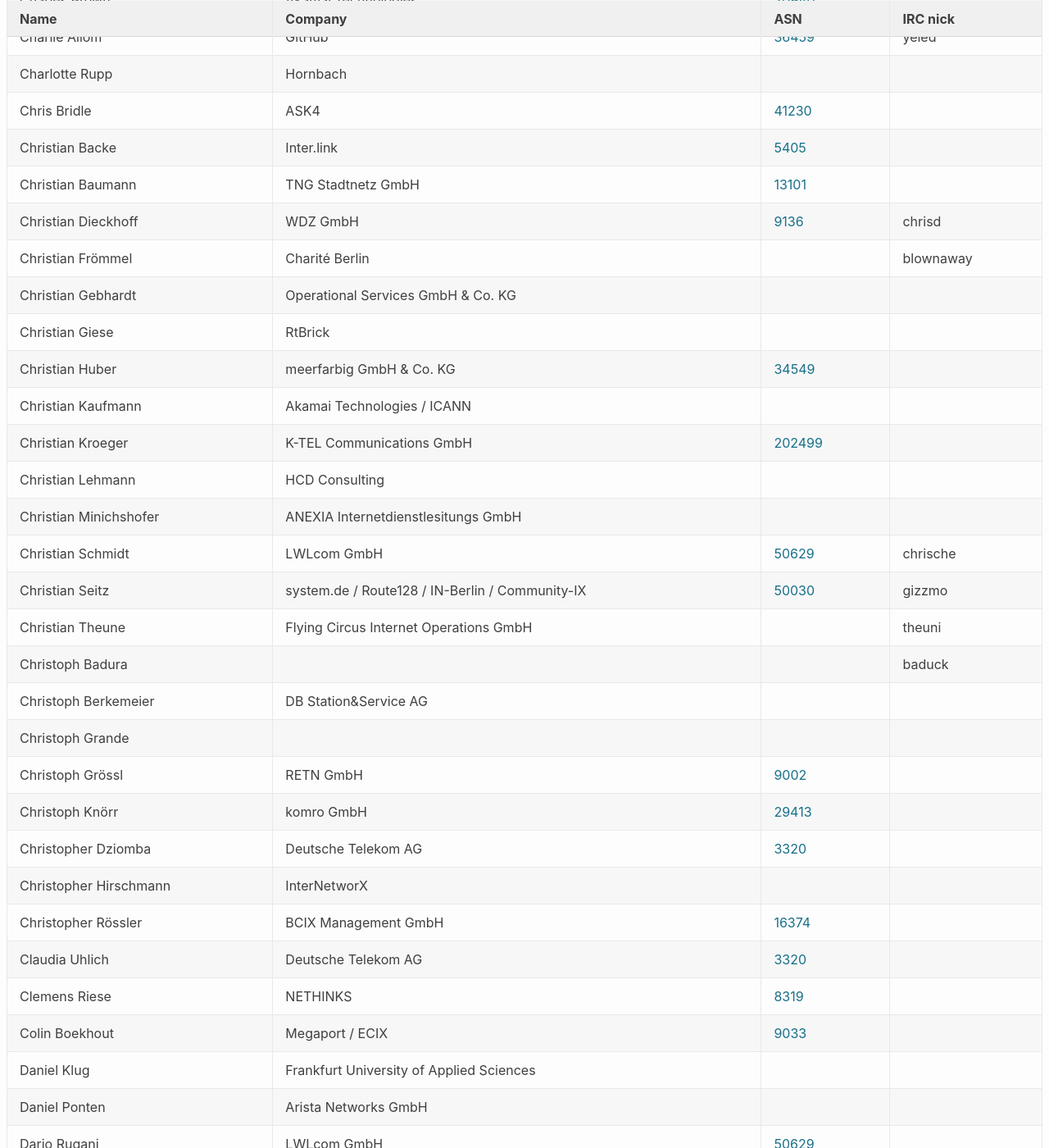
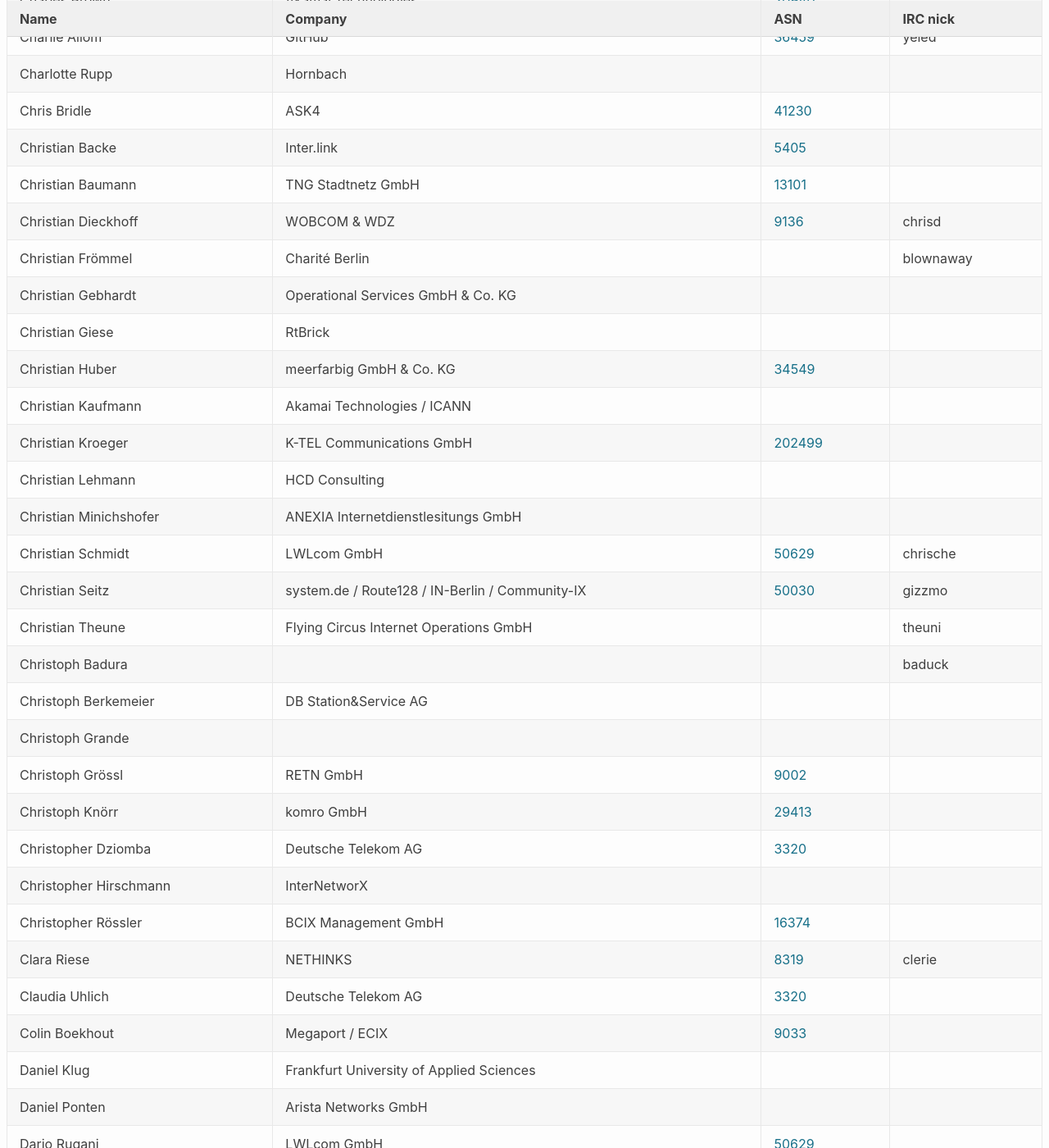
Before and after one commit to denog/pretix-attendeelist, a Jekyll site: the page built from denog15/index.md, in a window 1280 px wide and 1400 px high, scrolled down 2584 px. Shown: the whole window at 82% size. Built offline with Jekyll 4.4.1, drawn with Linux system fonts in a browser that asks for light colours; some of the changed text lies outside the part shown.

Commit message:
Latest data: Thu Nov  2 13:48:08 UTC 2023

```diff
--- a/_data/attendees_denog15_onsite.json
+++ b/_data/attendees_denog15_onsite.json
@@ -355,7 +355,7 @@
   },
   {
     "name": "Christian Dieckhoff",
-    "company": "WDZ GmbH",
+    "company": "WOBCOM & WDZ",
     "irc": "chrisd",
     "asn": "9136"
   },
@@ -474,16 +474,16 @@
     "asn": "29413"
   },
   {
+    "name": "Clara Riese",
+    "company": "NETHINKS",
+    "irc": "clerie",
+    "asn": "8319"
+  },
+  {
     "name": "Claudia Uhlich",
     "company": "Deutsche Telekom AG",
     "irc": null,
     "asn": "3320"
-  },
-  {
-    "name": "Clemens Riese",
-    "company": "NETHINKS",
-    "irc": null,
-    "asn": "8319"
   },
   {
     "name": "Colin Boekhout",
@@ -931,9 +931,9 @@
   },
   {
     "name": "Jennifer Graul",
-    "company": "FeM e.V.",
+    "company": "RelAix Networks GmbH",
     "irc": "netali",
-    "asn": "202729"
+    "asn": "34953"
   },
   {
     "name": "Jens Jetzork",
```
